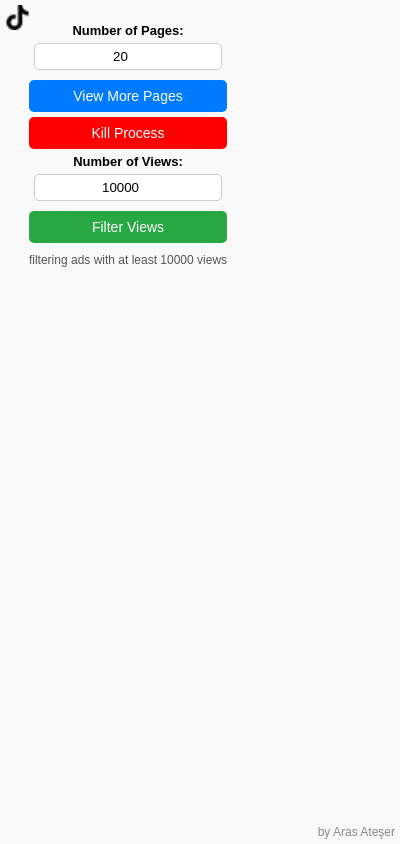
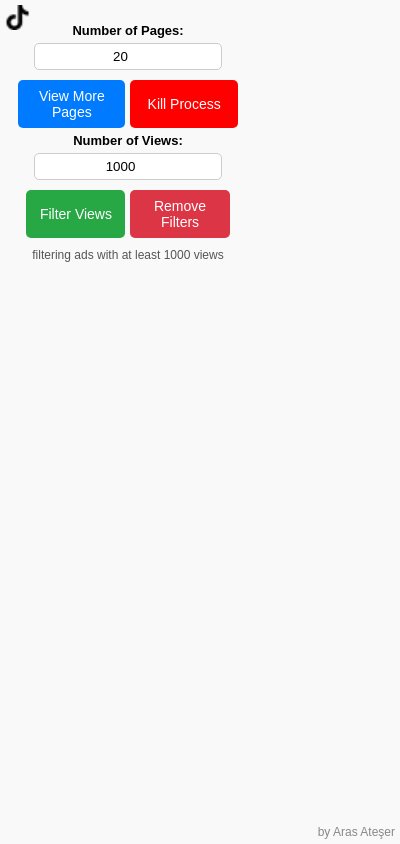
Before and after one commit to arasateser/Tiktok-Filter-Extension, a browser extension: page src/popup/popup.html in a window 400 px wide. Both pictures are taken after a click on the button "Filter Views". Drawn offline with Linux system fonts and the light colour scheme.

Commit message:
remove filters function
remove filters function added and visual update for pop-up

```diff
--- a/src/popup/popup.html
+++ b/src/popup/popup.html
@@ -90,6 +90,11 @@
                 object-fit: contain;
                 cursor: pointer;
             }
+
+        #removeFiltersButton {
+            background-color: #dc3545;
+            color: white;
+        }
     </style>
 </head>
 
@@ -101,13 +106,18 @@
     <label for="maxClicksInput">Number of Pages:</label>
     <input type="number" id="maxClicksInput" min="1" value="20" />
 
-    <button id="viewMoreButton">View More Pages</button>
-    <button id="killProcessButton">Kill Process</button>
+    <div style="display: flex; gap: 5px;">
+        <button id="viewMoreButton">View More Pages</button>
+        <button id="killProcessButton">Kill Process</button>
+    </div>
 
     <label for="minViews">Number of Views:</label>
-    <input type="number" id="minViews" value="10000" />
+    <input type="number" id="minViews" value="1000" />
+    <div style="display: flex; gap: 5px;">
+        <button id="filterViewsButton">Filter Views</button>
+        <button id="removeFiltersButton">Remove Filters</button>
+    </div>
 
-    <button id="filterViewsButton">Filter Views</button>
 
     <p id="message">Press a button!</p>
 
--- a/src/popup/popup.js
+++ b/src/popup/popup.js
@@ -33,4 +33,14 @@ document.addEventListener("DOMContentLoaded", function () {
             chrome.tabs.sendMessage(tabs[0].id, { action: "filterAds", minViews });
         });
     });
+
+    document.getElementById("removeFiltersButton").addEventListener("click", function () {
+        document.getElementById("message").textContent = "removing filters...";
+
+        chrome.tabs.query({ active: true, currentWindow: true }, function (tabs) {
+            if (tabs.length === 0) return;
+
+            chrome.tabs.sendMessage(tabs[0].id, { action: "removeFilters" });
+        });
+    });
 });
```
Also changed, not shown: src/scripts/injectFilter.js (+12 -6 lines).
